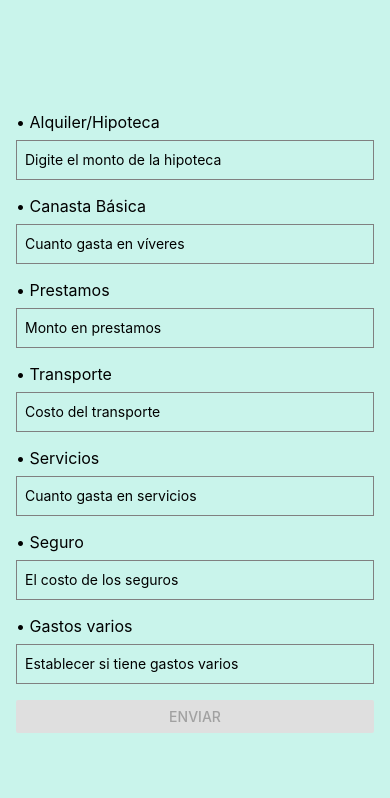
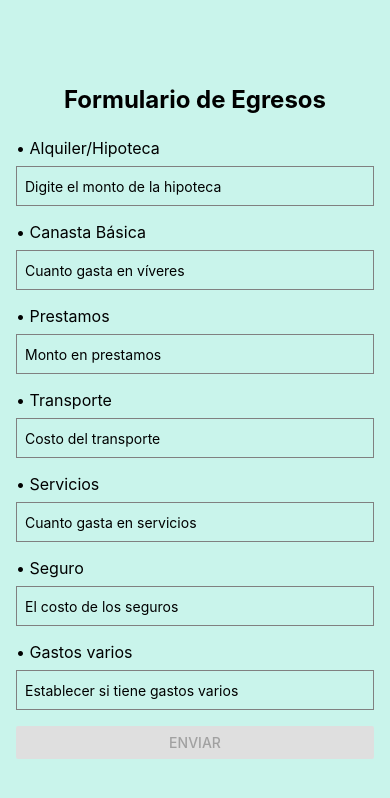
Before and after one commit to AngelGuillermo1/Desafio02-DPS, a React Native app: screen / in a window 390 px wide. Shown: the top 798 px of the page. Built offline with nearby package versions, Linux system fonts and the light colour scheme.

Commit message:
detalles formulario egreso

```diff
--- a/src/screens/FormularioEgreso.js
+++ b/src/screens/FormularioEgreso.js
@@ -30,6 +30,7 @@ const Formulario = () => {
 
   return (
     <View style={styles.container}>
+      <Text style={styles.title}>Formulario de Egresos</Text>
       <Formik
         validationSchema={validationSchema}
         initialValues={{ hipoteca: '', Canasta:'', Prestamos:'', Transporte:'', Servicios:'', Seguro:'', Varios:'' }}
@@ -41,6 +42,7 @@ const Formulario = () => {
             <TextInput
               style={styles.input}
               onChangeText={handleChange('hipoteca')}
+              keyboardType="numeric"
               onBlur={handleBlur('hipoteca')}
               value={values.hipoteca}
               placeholder="Digite el monto de la hipoteca"
@@ -53,6 +55,7 @@ const Formulario = () => {
             <TextInput
               style={styles.input}
               onChangeText={handleChange('Canasta')}
+              keyboardType="numeric"
               onBlur={handleBlur('Canasta')}
               value={values.Canasta}
               placeholder="Cuanto gasta en víveres"
@@ -65,6 +68,7 @@ const Formulario = () => {
             <TextInput
               style={styles.input}
               onChangeText={handleChange('Prestamos')}
+              keyboardType="numeric"
               onBlur={handleBlur('Prestamos')}
               value={values.Prestamos}
               placeholder="Monto en prestamos"
@@ -77,6 +81,7 @@ const Formulario = () => {
             <TextInput
               style={styles.input}
               onChangeText={handleChange('Transporte')}
+              keyboardType="numeric"
               onBlur={handleBlur('Transporte')}
               value={values.Transporte}
               placeholder="Costo del transporte"
@@ -89,6 +94,7 @@ const Formulario = () => {
             <TextInput
               style={styles.input}
               onChangeText={handleChange('Servicios')}
+              keyboardType="numeric"
               onBlur={handleBlur('Servicios')}
               value={values.Servicios}
               placeholder="Cuanto gasta en servicios"
@@ -101,6 +107,7 @@ const Formulario = () => {
             <TextInput
               style={styles.input}
               onChangeText={handleChange('Seguro')}
+              keyboardType="numeric"
               onBlur={handleBlur('Seguro')}
               value={values.Seguro}
               placeholder="El costo de los seguros"
@@ -113,6 +120,7 @@ const Formulario = () => {
             <TextInput
               style={styles.input}
               onChangeText={handleChange('Varios')}
+              keyboardType="numeric"
               onBlur={handleBlur('Varios')}
               value={values.Varios}
               placeholder="Establecer si tiene gastos varios"
@@ -163,6 +171,12 @@ const styles = StyleSheet.create({
   texto: {
     fontSize: 16,
     marginBottom: 8,
+  },
+  title: {
+    fontSize: 24,
+    fontWeight: 'bold',
+    marginBottom: 24,
+    textAlign: 'center'
   }
 });
 
```
